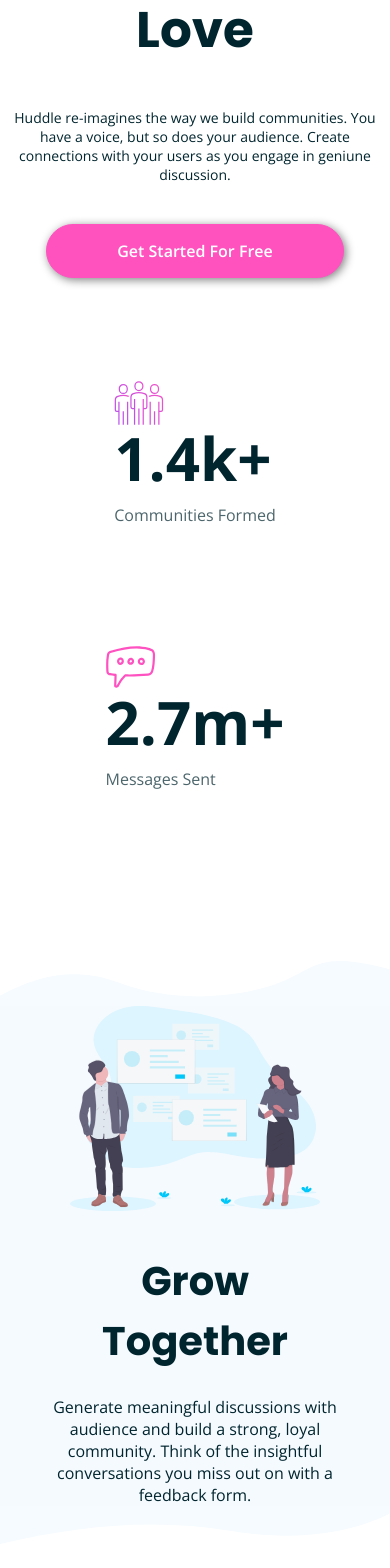
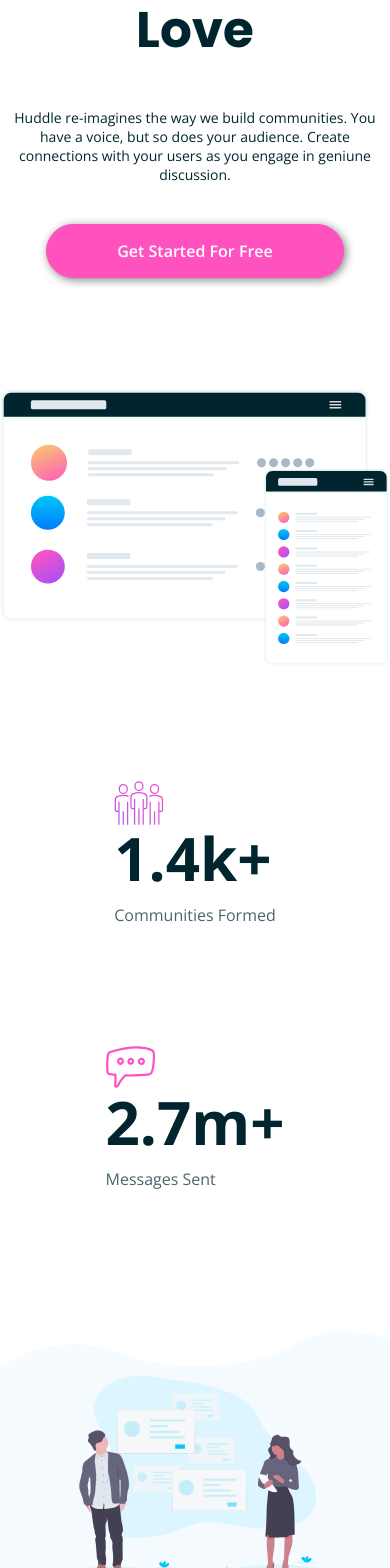
Before and after one commit to ForiDunk/huddle, a React (Create React App) app: page / in a window 390 px wide. Shown: the part 432-2000 px from the top of the page. Built offline with nearby package versions, Linux system fonts and the light colour scheme.

Commit message:
mobile ui fix

```diff
--- a/src/components/Body.css
+++ b/src/components/Body.css
@@ -50,9 +50,14 @@
 @media (max-width: 700px) {
   .section {
     flex-direction: column-reverse;
+    margin-top: 170px;
   }
   .section div {
     width: 100%;
     text-align: center;
   }
+  .section4 {
+    margin-top: 170px;
+    height: 200px;
+  }
 }
--- a/src/components/Intro.css
+++ b/src/components/Intro.css
@@ -70,8 +70,13 @@
 @media (max-width: 512px) {
   .stats {
     flex-direction: column;
+    margin: 0;
   }
   .messages {
     margin-top: 100px;
   }
+  .screen-mockups {
+    height: 500px;
+    margin: 0;
+  }
 }
```
